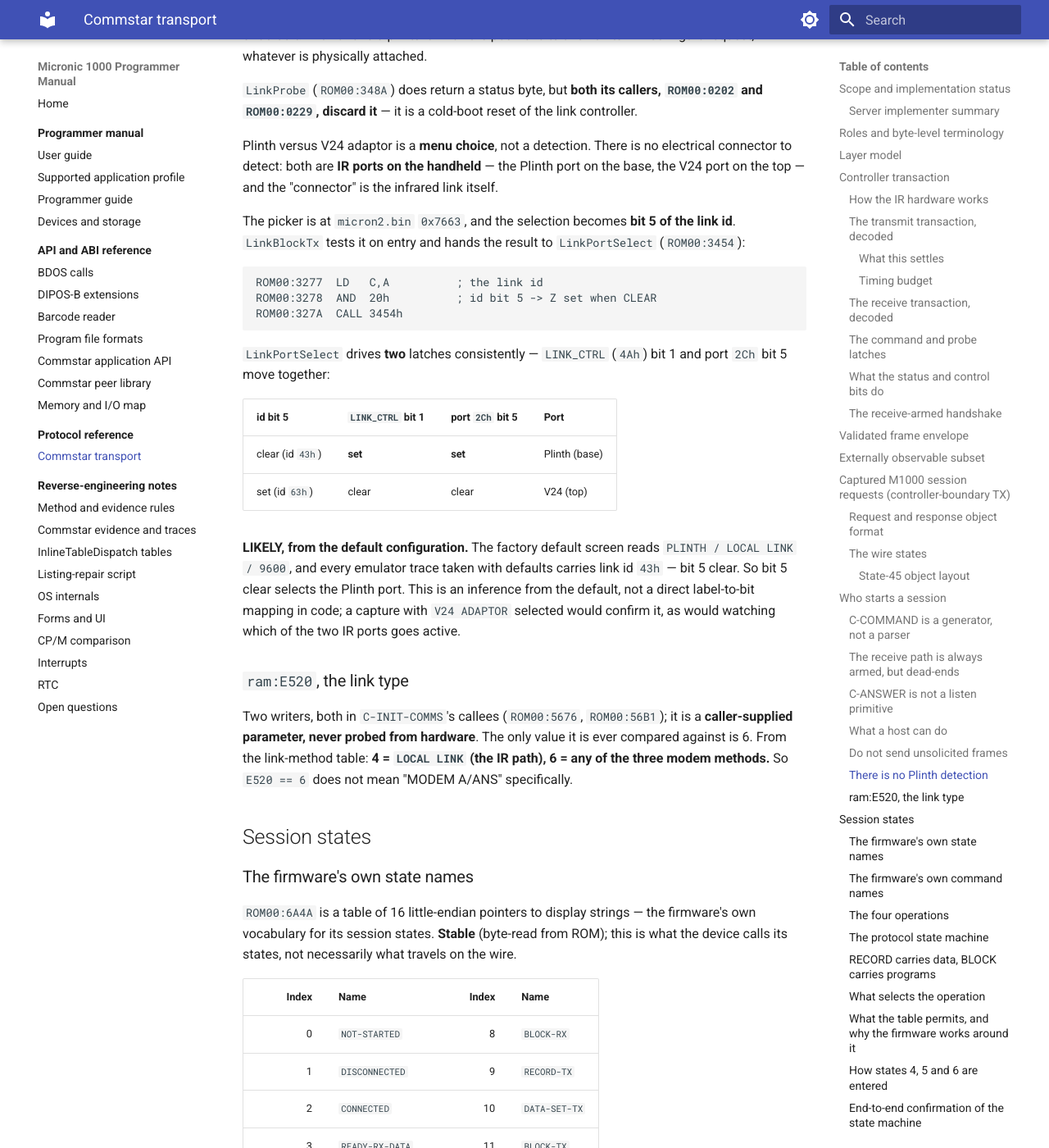
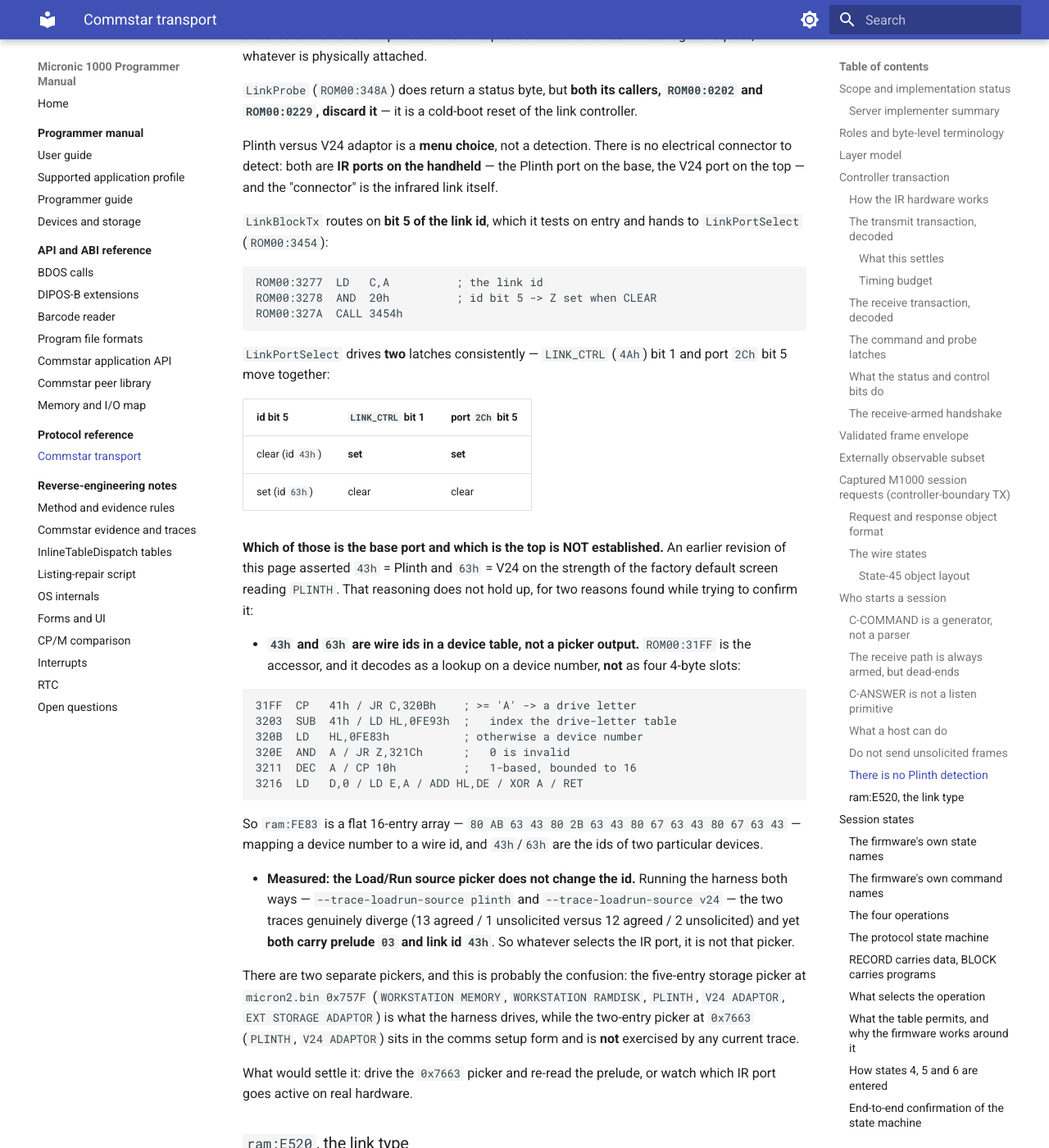
Before and after one commit to philpem/micronic1000, an MkDocs documentation site: the page built from doc/protocol/commstar.md, in a window 1280 px wide and 1400 px high, scrolled down 17013 px. Shown: the whole window at 82% size. Built offline with MkDocs 1.6.1 and Material for MkDocs 9.7.7, drawn with Linux system fonts in a browser that asks for light colours.

Commit message:
Close the D120 field; retract the link-id port mapping
Two open items, one closed and one correctly reopened.

ram:D120 is not a credential buffer. It is the byte immediately after the
four 6-byte link-method records at ram:D108, i.e. the table terminator,
with exactly one reference in either ROM -- the C-INIT-COMMS push at
ROM01:12B9 -- and nothing anywhere writes it. So the pointer addresses a
zero byte and command-record field +8 is blank in every trace. Vestigial.

The 43h/63h port mapping does not hold up, and trying to confirm it is
what showed that. ROM00:31FF decodes as a device-number lookup on a flat
16-entry array, not four 4-byte slots, so 43h and 63h are the wire ids of
two particular devices rather than a pair carried by every slot. And
running the harness's Load/Run source both ways produces genuinely
different traces that nonetheless both carry prelude 03 and link id 43h,
so that picker does not select the IR port -- which voids the earlier
"LIKELY 43h = Plinth" argument from the default screen.

What still stands: LinkBlockTx routes on link-id bit 5 and LinkPortSelect
drives LINK_CTRL bit 1 and port 2Ch bit 5 together. What is open is which
id selects which physical port. There are two pickers and no current
trace exercises the two-entry one at micron2.bin 0x7663, which is the
next experiment.

Co-Authored-By: Claude Opus 5 <noreply@anthropic.com>
Claude-Session: https://claude.ai/code/session_01QBz9pn8cwR4hKVMeDTvs7x

````diff
--- a/doc/protocol/commstar.md
+++ b/doc/protocol/commstar.md
@@ -697,9 +697,8 @@ electrical connector to detect: both are **IR ports on the handheld** — the
 Plinth port on the base, the V24 port on the top — and the "connector" is the
 infrared link itself.
 
-The picker is at `micron2.bin` `0x7663`, and the selection becomes **bit 5 of
-the link id**. `LinkBlockTx` tests it on entry and hands the result to
-`LinkPortSelect` (`ROM00:3454`):
+`LinkBlockTx` routes on **bit 5 of the link id**, which it tests on entry and
+hands to `LinkPortSelect` (`ROM00:3454`):
 
 ```text
 ROM00:3277  LD   C,A          ; the link id
@@ -710,17 +709,48 @@ ROM00:327A  CALL 3454h
 `LinkPortSelect` drives **two** latches consistently — `LINK_CTRL` (`4Ah`)
 bit 1 and port `2Ch` bit 5 move together:
 
-| id bit 5 | `LINK_CTRL` bit 1 | port `2Ch` bit 5 | Port |
-|---|---|---|---|
-| clear (id `43h`) | **set** | **set** | Plinth (base) |
-| set (id `63h`) | clear | clear | V24 (top) |
+| id bit 5 | `LINK_CTRL` bit 1 | port `2Ch` bit 5 |
+|---|---|---|
+| clear (id `43h`) | **set** | **set** |
+| set (id `63h`) | clear | clear |
 
-**LIKELY, from the default configuration.** The factory default screen reads
-`PLINTH / LOCAL LINK / 9600`, and every emulator trace taken with defaults
-carries link id `43h` — bit 5 clear. So bit 5 clear selects the Plinth port.
-This is an inference from the default, not a direct label-to-bit mapping in
-code; a capture with `V24 ADAPTOR` selected would confirm it, as would
-watching which of the two IR ports goes active.
+**Which of those is the base port and which is the top is NOT established.**
+An earlier revision of this page asserted `43h` = Plinth and `63h` = V24 on
+the strength of the factory default screen reading `PLINTH`. That reasoning
+does not hold up, for two reasons found while trying to confirm it:
+
+* **`43h` and `63h` are wire ids in a device table, not a picker output.**
+  `ROM00:31FF` is the accessor, and it decodes as a lookup on a device
+  number, **not** as four 4-byte slots:
+
+  ```text
+  31FF  CP   41h / JR C,320Bh    ; >= 'A' -> a drive letter
+  3203  SUB  41h / LD HL,0FE93h  ;   index the drive-letter table
+  320B  LD   HL,0FE83h           ; otherwise a device number
+  320E  AND  A / JR Z,321Ch      ;   0 is invalid
+  3211  DEC  A / CP 10h          ;   1-based, bounded to 16
+  3216  LD   D,0 / LD E,A / ADD HL,DE / XOR A / RET
+  ```
+
+  So `ram:FE83` is a flat 16-entry array — `80 AB 63 43 80 2B 63 43 80 67 63
+  43 80 67 63 43` — mapping a device number to a wire id, and `43h`/`63h` are
+  the ids of two particular devices.
+
+* **Measured: the Load/Run source picker does not change the id.** Running the
+  harness both ways — `--trace-loadrun-source plinth` and `--trace-loadrun-source
+  v24` — the two traces genuinely diverge (13 agreed / 1 unsolicited versus 12
+  agreed / 2 unsolicited) and yet **both carry prelude `03` and link id
+  `43h`**. So whatever selects the IR port, it is not that picker.
+
+There are two separate pickers, and this is probably the confusion: the
+five-entry storage picker at `micron2.bin 0x757F` (`WORKSTATION MEMORY`,
+`WORKSTATION RAMDISK`, `PLINTH`, `V24 ADAPTOR`, `EXT STORAGE ADAPTOR`) is
+what the harness drives, while the two-entry picker at `0x7663` (`PLINTH`,
+`V24 ADAPTOR`) sits in the comms setup form and is **not** exercised by any
+current trace.
+
+What would settle it: drive the `0x7663` picker and re-read the prelude, or
+watch which IR port goes active on real hardware.
 
 ### `ram:E520`, the link type
 
````
Also changed, not shown: doc/reference/commstar-api.md (+11 -3 lines), doc/research/TASKS.md (+34 -0 lines).
